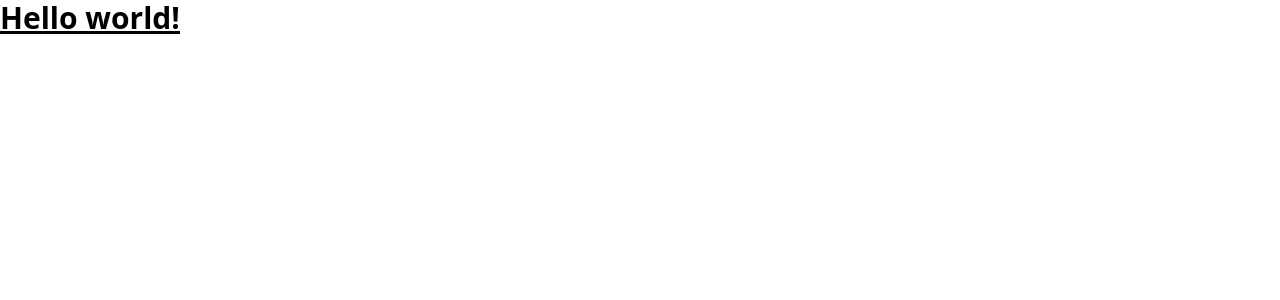
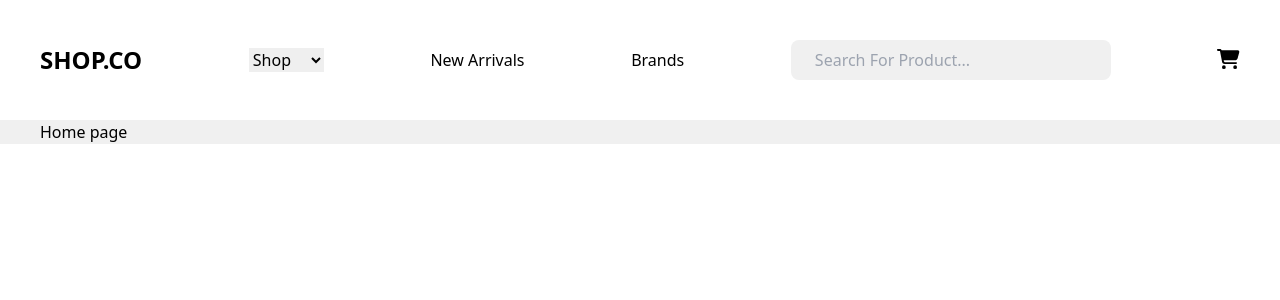
Before and after one commit to ahhmedsafwat/e-commerce, a React (Vite) app: page / in a window 1280 px wide. Shown: the top 300 px of the page. Built offline with nearby package versions, Linux system fonts and the light colour scheme.

Commit message:
made some changes

```diff
--- a/src/App.tsx
+++ b/src/App.tsx
@@ -1,9 +1,19 @@
+import { BrowserRouter as Router, Routes, Route } from "react-router-dom";
+import { Home } from "./pages/Home";
+import { Cart } from "./pages/Cart";
+import { Navbar } from "./components/Navbar";
 const  App = () => {
-    return ( <div>
-        <h1 className="text-3xl font-bold underline">
-    Hello world!
-    </h1>
-    </div> );
+    return (
+        <div className="container">
+        <Router>
+            <Navbar/>
+            <Routes>
+                <Route path="/" element = {< Home/>}/>
+                <Route path="/" element = {< Cart/>}/>
+            </Routes>
+        </Router>
+        </div>
+        );
 }
 
 export default App;
--- a/src/components/Navbar.tsx
+++ b/src/components/Navbar.tsx
@@ -8,7 +8,11 @@ export const Navbar = ()=>{
 
         <header className="p-10 flex justify-between items-center">
             <Link to={"/"} className="text-2xl font-bold ">SHOP.CO </Link>
-            <a>Shop</a>
+            <select>
+                <option>Shop</option>
+                <option>Hoodie</option>
+                <option>jeans</option>
+            </select>
             <a>New Arrivals</a>
             <a>Brands</a>
             <input type="search" placeholder="Search For Product..."
```
